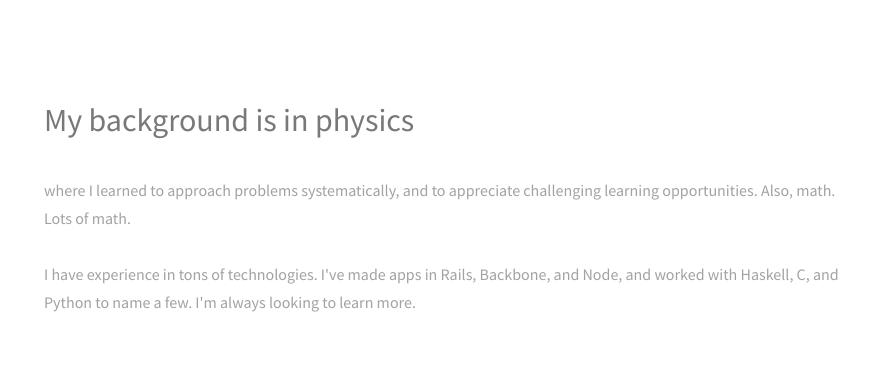
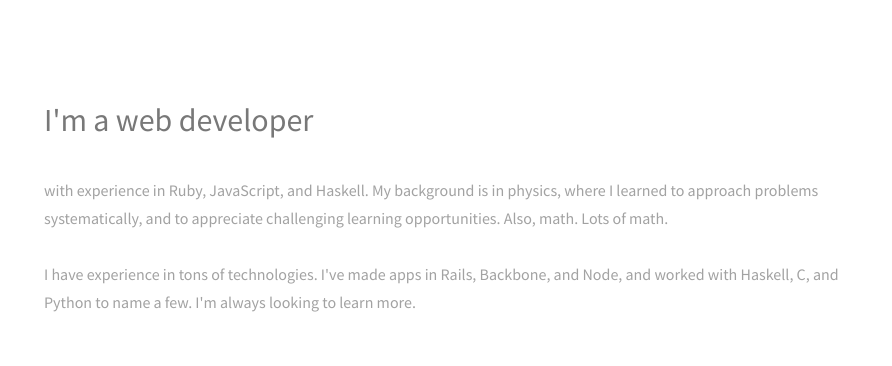
Before and after one commit to reruns/reruns.github.io, a plain HTML site: page index.html in a window 1280 px wide. Shown: the top 366 px of the page, 388-1280 px from the left. Drawn offline with Linux system fonts and the light colour scheme.

Commit message:
Improved copy.

```diff
--- a/index.html
+++ b/index.html
@@ -29,9 +29,9 @@
 				<!-- One -->
 					<section id="one">
 						<header class="major">
-							<h2>My background is in physics</h2>
+							<h2>I'm a web developer</h2>
 						</header>
-						<p>where I learned to approach problems systematically, and to appreciate challenging learning opportunities. Also, math. Lots of math.  <br><br>I have experience in tons of technologies. I've made apps in Rails, Backbone, and Node, and worked with Haskell, C, and Python to name a few. I'm always looking to learn more. </p>
+						<p>with experience in Ruby, JavaScript, and Haskell. My background is in physics, where I learned to approach problems systematically, and to appreciate challenging learning opportunities. Also, math. Lots of math.  <br><br>I have experience in tons of technologies. I've made apps in Rails, Backbone, and Node, and worked with Haskell, C, and Python to name a few. I'm always looking to learn more. </p>
 					</section>
 
 				<!-- Two -->
```
